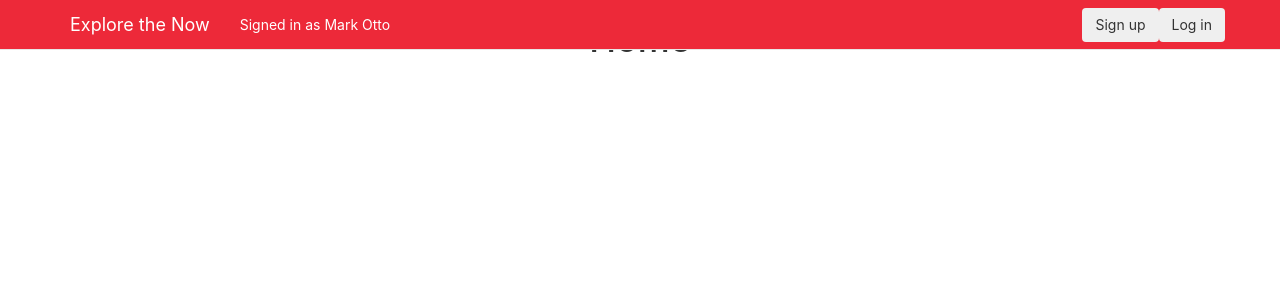
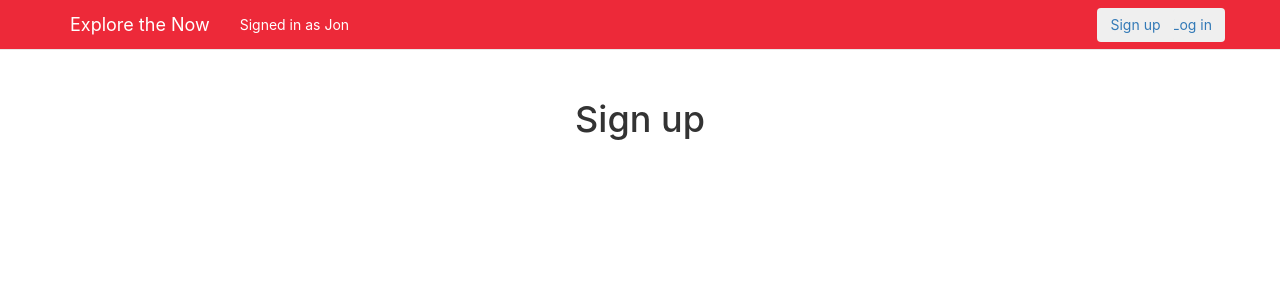
Before and after one commit to csamelian27/explore-the-now-frontend, a React (Create React App) app: page /login in a window 1280 px wide. Shown: the top 300 px of the page. Built offline with nearby package versions, Linux system fonts and the light colour scheme.

Commit message:
adds login signup skeleton

```diff
--- a/public/index.html
+++ b/public/index.html
@@ -3,7 +3,7 @@
   <head>
     <meta charset="utf-8" />
     <link rel="shortcut icon" href="%PUBLIC_URL%/favicon.ico" />
-    <link rel="stylesheet" href="https://maxcdn.bootstrapcdn.com/bootstrap/3.3.7/css/bootstrap.min.css">
+     <link rel="stylesheet" href="https://maxcdn.bootstrapcdn.com/bootstrap/3.3.7/css/bootstrap.min.css">
     <meta
       name="viewport"
       content="width=device-width, initial-scale=1, shrink-to-fit=no"
--- a/src/App.css
+++ b/src/App.css
@@ -77,3 +77,23 @@
           color: #333;
     }
 }
+
+.home {
+  margin-top: 100px;
+}
+
+.create-task {
+  margin-top: 100px;
+}
+
+.current-task {
+  margin-top: 100px;
+}
+
+.signup {
+  margin-top: 100px;
+}
+
+.login {
+  margin-top: 100px;
+}
--- a/src/App.js
+++ b/src/App.js
@@ -5,6 +5,8 @@ import Navbar from './Components/Navbar';
 import CreateTask from './Components/CreateTask';
 import CurrentTask from './Components/CurrentTask';
 import Home from './Components/Home';
+import Login from './Components/Login'
+import Signup from './Components/Signup'
 
 class App extends Component {
 
@@ -19,6 +21,8 @@ class App extends Component {
         <Switch>
           <Route path="/create-task" render={() => <CreateTask user={this.state.user}/>} />
           <Route path="/current-task" render={() => <CurrentTask user={this.state.user}/>} />
+          <Route path="/signup" render={() => <Login user={this.state.user}/>} />
+          <Route path="/login" render={() => <Signup user={this.state.user}/>} />
           <Route path="/" component={Home}/>
         </Switch>
 
--- a/src/Components/CreateTask.js
+++ b/src/Components/CreateTask.js
@@ -3,7 +3,9 @@ import React from 'react';
 class CreateTask extends React.Component {
 render() {
   return (
-    <h1>Create Task</h1>
+    <div className="create-task">
+      <h1>Create Task</h1>
+    </div>
   )
 }
 }
--- a/src/Components/CurrentTask.js
+++ b/src/Components/CurrentTask.js
@@ -3,7 +3,9 @@ import React from 'react';
 class CurrentTask extends React.Component {
 render() {
   return (
-    <h1>Current Task</h1>
+    <div className="current-task">
+      <h1>Current Task</h1>
+    </div>
   )
 }
 }
--- a/src/Components/Home.js
+++ b/src/Components/Home.js
@@ -3,7 +3,9 @@ import React from 'react';
 class Home extends React.Component {
 render() {
   return (
-    <h1>Home</h1>
+    <div className="home">
+      <h1>Home</h1>
+    </div>
   )
 }
 }
--- /dev/null
+++ b/src/Components/Login.js
@@ -0,0 +1,13 @@
+import React from 'react';
+
+class Login extends React.Component {
+render() {
+  return (
+    <div className="login">
+      <h1>Log In</h1>
+    </div>
+  )
+}
+}
+
+export default Login
--- a/src/Components/Navbar.js
+++ b/src/Components/Navbar.js
@@ -1,4 +1,5 @@
 import React from 'react';
+import {NavLink} from 'react-router-dom';
 
 const Nav = (props) => {
   return (
@@ -11,12 +12,14 @@ const Nav = (props) => {
                     Explore the Now
                 </a>
             </div>
+              <NavLink to="/signup">
+                <button type="button" className="btn btn-light navbar-btn navbar-right">Log in</button>
+              </NavLink>
+              <NavLink to="/login">
+              <button type="button" className="btn btn-light navbar-btn navbar-right">Sign up</button>
+              </NavLink>
 
-              <button type="button" className="btn btn-light navbar-btn navbar-right">Log in</button>
-              <button type="button" className="btn btn-light navbar-btn navbar-right">Sign up</button>
-
-
-              <p className="navbar-text">Signed in as Mark Otto</p>
+              <p className="navbar-text">Signed in as Jon</p>
 
         </div>
     </nav>
--- /dev/null
+++ b/src/Components/Signup.js
@@ -0,0 +1,13 @@
+import React from 'react';
+
+class Signup extends React.Component {
+render() {
+  return (
+    <div className="signup">
+      <h1>Sign up</h1>
+    </div>
+  )
+}
+}
+
+export default Signup
--- a/src/index.css
+++ b/src/index.css
@@ -6,6 +6,9 @@ body {
     sans-serif;
   -webkit-font-smoothing: antialiased;
   -moz-osx-font-smoothing: grayscale;
+  /* background: url('https://www.androidguys.com/wp-content/uploads/2015/01/black-minimalistic_00416715.jpg');
+  background-size: cover;
+  background-repeat: no-repeat; */
 }
 
 code {
```
